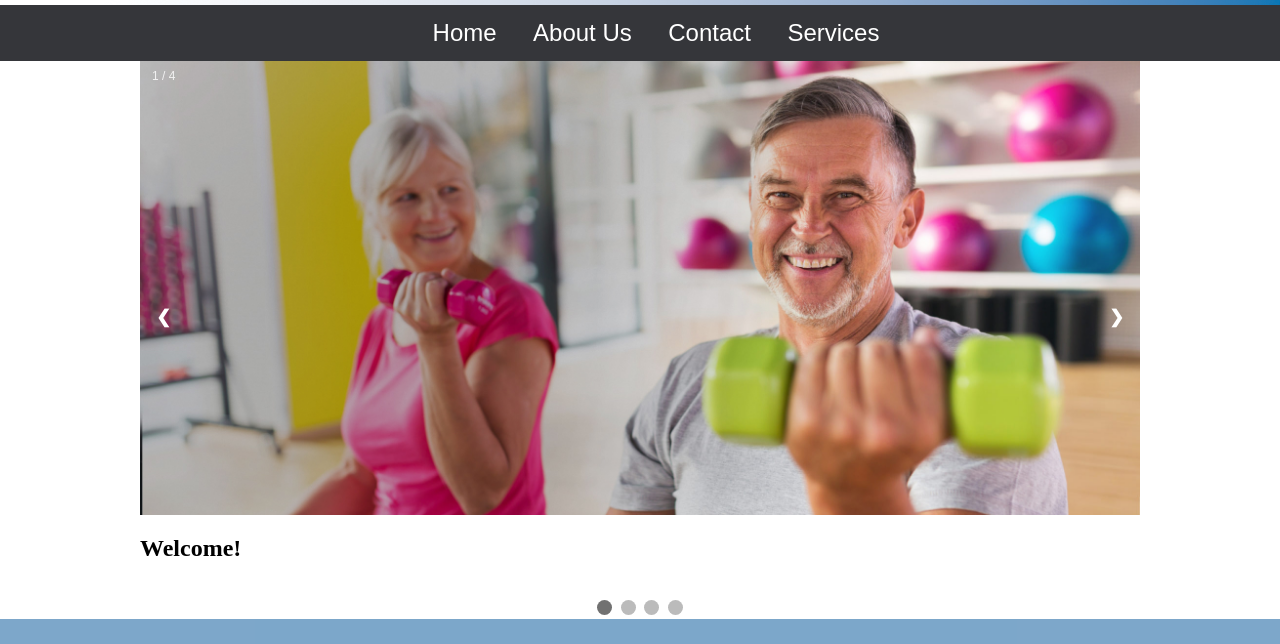
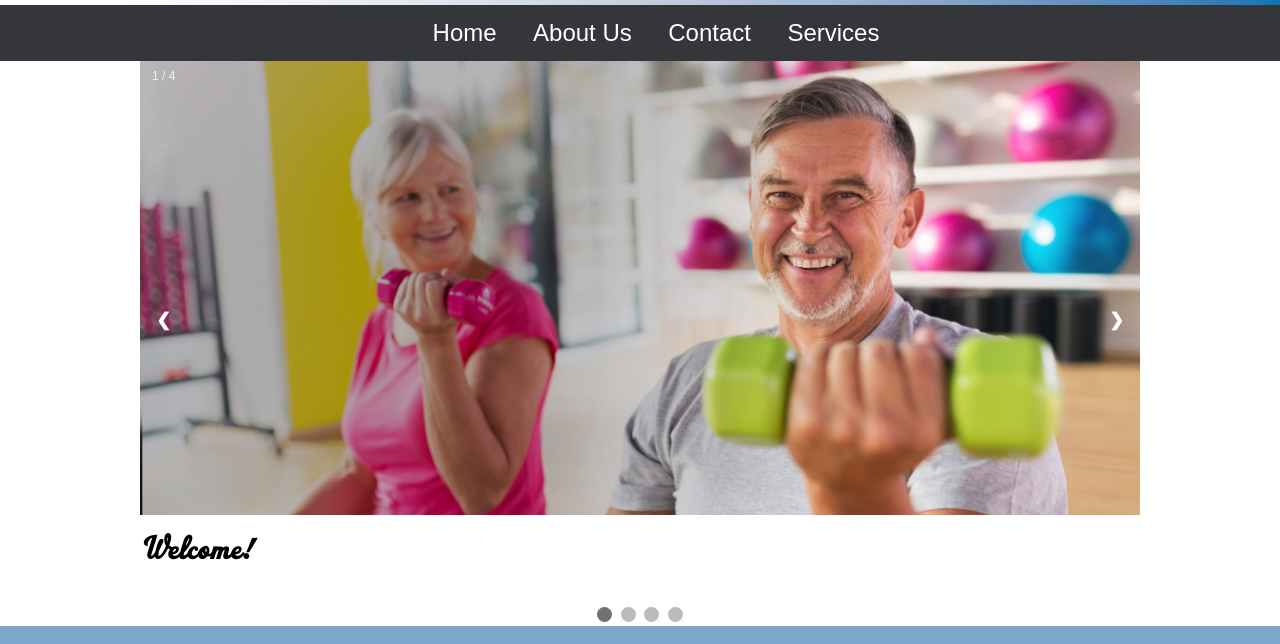
Before and after one commit to cschepers0002/Silver_Seniors, a plain HTML site: page index.html in a window 1280 px wide. Shown: the part 156-800 px from the top of the page. Drawn offline with Linux system fonts and the light colour scheme.

Commit message:
Updating font face source

```diff
--- a/styles.css
+++ b/styles.css
@@ -1,6 +1,6 @@
 @font-face {
   font-family: "San Andreas";
-  src: SanAndreas_PERSONAL_USE_ONLY.otf;
+  src: url(SanAndreas_PERSONAL_USE_ONLY.otf);
 }
 
 /* --------
```
